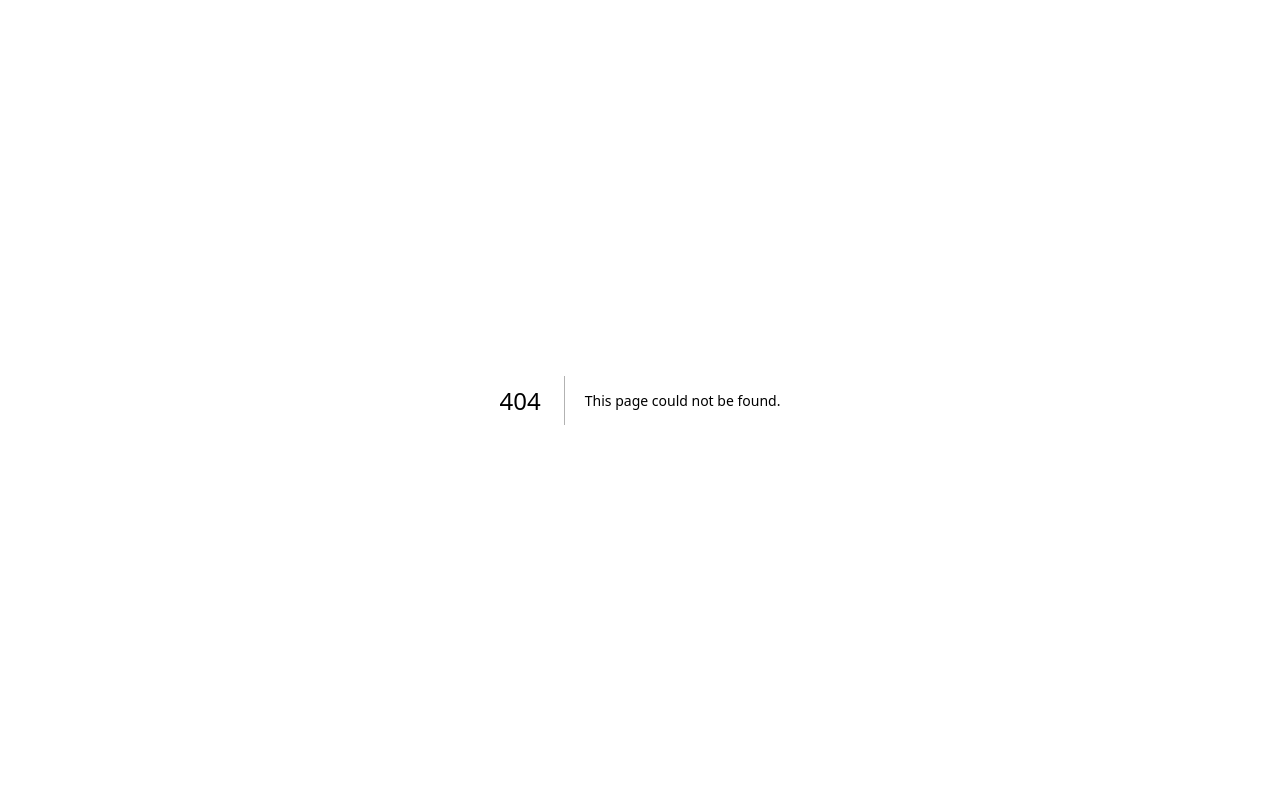
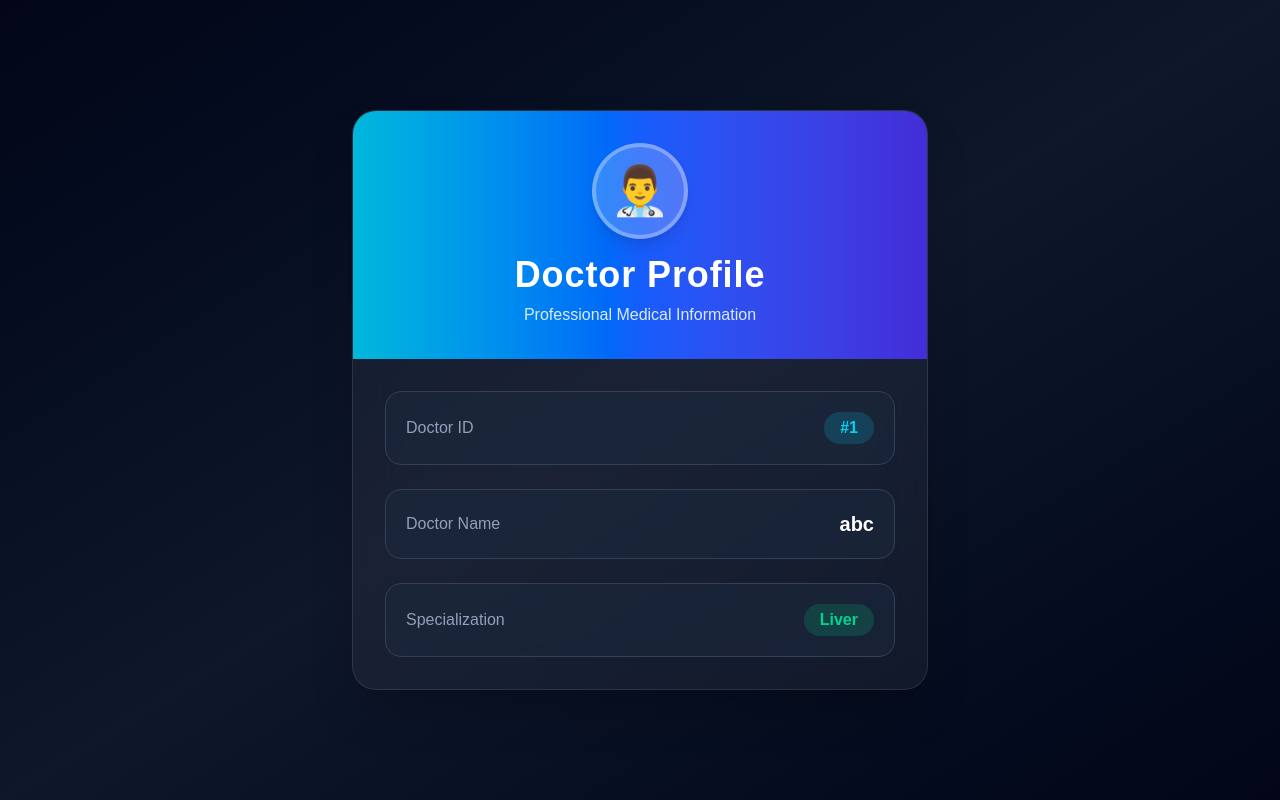
Before and after one commit to parvbilla/NextJS, a Next.js app: page /doctor/1 in a window 1280 px wide. Before the commit this address had no page. Built offline with nearby package versions, Linux system fonts and the light colour scheme.

Commit message:
Day 7: Added Doctor Page

```diff
--- /dev/null
+++ b/app/doctor/[id]/not-found.jsx
@@ -0,0 +1,38 @@
+import Link from "next/link";
+
+function NonFoundPage() {
+  return (
+    <>
+      <div className="min-h-screen flex items-center justify-center bg-gradient-to-br from-slate-950 via-slate-900 to-black px-6">
+        <div className="max-w-xl w-full rounded-3xl border border-white/10 bg-white/10 backdrop-blur-2xl shadow-[0_20px_80px_rgba(0,0,0,0.5)] p-12 text-center">
+
+          <div className="inline-flex items-center justify-center w-24 h-24 rounded-full bg-red-500/20 border border-red-500/40 mb-8">
+            <span className="text-5xl">🚫</span>
+          </div>
+
+          <h1 className="text-6xl font-extrabold bg-gradient-to-r from-red-400 via-pink-500 to-orange-400 bg-clip-text text-transparent mb-4">
+            404
+          </h1>
+
+          <h1 className="text-3xl font-bold text-white mb-4">
+            Not Found Page
+          </h1>
+
+          <p className="text-gray-400 text-lg mb-10">
+            Oops! The page you're looking for doesn't exist or may have been moved.
+          </p>
+
+          <Link
+            href="/"
+            className="inline-flex items-center gap-2 rounded-xl bg-gradient-to-r from-cyan-500 to-blue-600 px-8 py-4 text-lg font-semibold text-white shadow-xl transition-all duration-300 hover:scale-105 hover:shadow-cyan-500/40 active:scale-95"
+          >
+            🏠 Back To Home
+          </Link>
+
+        </div>
+      </div>
+    </>
+  );
+}
+
+export default NonFoundPage;
--- /dev/null
+++ b/app/doctor/[id]/page.jsx
@@ -0,0 +1,79 @@
+import { notFound } from "next/navigation";
+
+const doctors = [
+  { id: "1", name: "abc", part: "liver" },
+  { id: "2", name: "xyz", part: "kidney" },
+  { id: "3", name: "abcxyz", part: "heart" },
+  { id: "4", name: "xyzabc", part: "lungs" },
+];
+
+export async function generateStaticParams() {
+  return doctors.map((item) => ({ id: item.id.toString() }));
+}
+
+async function Doctor({ params }) {
+  const { id } = await params;
+
+  const doctor = doctors.find((item) => item.id === id);
+
+  if (!doctor) return notFound();
+
+  return (
+    <div className="min-h-screen bg-gradient-to-br from-slate-950 via-slate-900 to-slate-950 flex items-center justify-center px-6 py-10">
+      <div className="w-full max-w-xl rounded-3xl border border-white/10 bg-white/5 backdrop-blur-xl shadow-2xl overflow-hidden">
+
+        {/* Header */}
+        <div className="bg-gradient-to-r from-cyan-500 via-blue-600 to-indigo-700 p-8 text-center">
+          <div className="mx-auto mb-4 flex h-24 w-24 items-center justify-center rounded-full bg-white/20 border-4 border-white/30 text-5xl shadow-lg">
+            👨‍⚕️
+          </div>
+
+          <h1 className="text-4xl font-extrabold text-white tracking-wide">
+            Doctor Profile
+          </h1>
+
+          <p className="mt-2 text-blue-100">
+            Professional Medical Information
+          </p>
+        </div>
+
+        {/* Details */}
+        <div className="p-8 space-y-6">
+
+          <div className="flex items-center justify-between rounded-2xl bg-slate-800/60 p-5 border border-slate-700 hover:border-cyan-500 transition-all duration-300">
+            <span className="text-slate-400 font-medium">
+              Doctor ID
+            </span>
+
+            <span className="rounded-full bg-cyan-500/20 px-4 py-1 text-cyan-400 font-bold">
+              #{doctor.id}
+            </span>
+          </div>
+
+          <div className="flex items-center justify-between rounded-2xl bg-slate-800/60 p-5 border border-slate-700 hover:border-blue-500 transition-all duration-300">
+            <span className="text-slate-400 font-medium">
+              Doctor Name
+            </span>
+
+            <span className="text-xl font-bold text-white">
+              {doctor.name}
+            </span>
+          </div>
+
+          <div className="flex items-center justify-between rounded-2xl bg-slate-800/60 p-5 border border-slate-700 hover:border-emerald-500 transition-all duration-300">
+            <span className="text-slate-400 font-medium">
+              Specialization
+            </span>
+
+            <span className="rounded-full bg-emerald-500/20 px-4 py-1 text-emerald-400 font-semibold capitalize">
+              {doctor.part}
+            </span>
+          </div>
+
+        </div>
+      </div>
+    </div>
+  );
+}
+
+export default Doctor;
```
